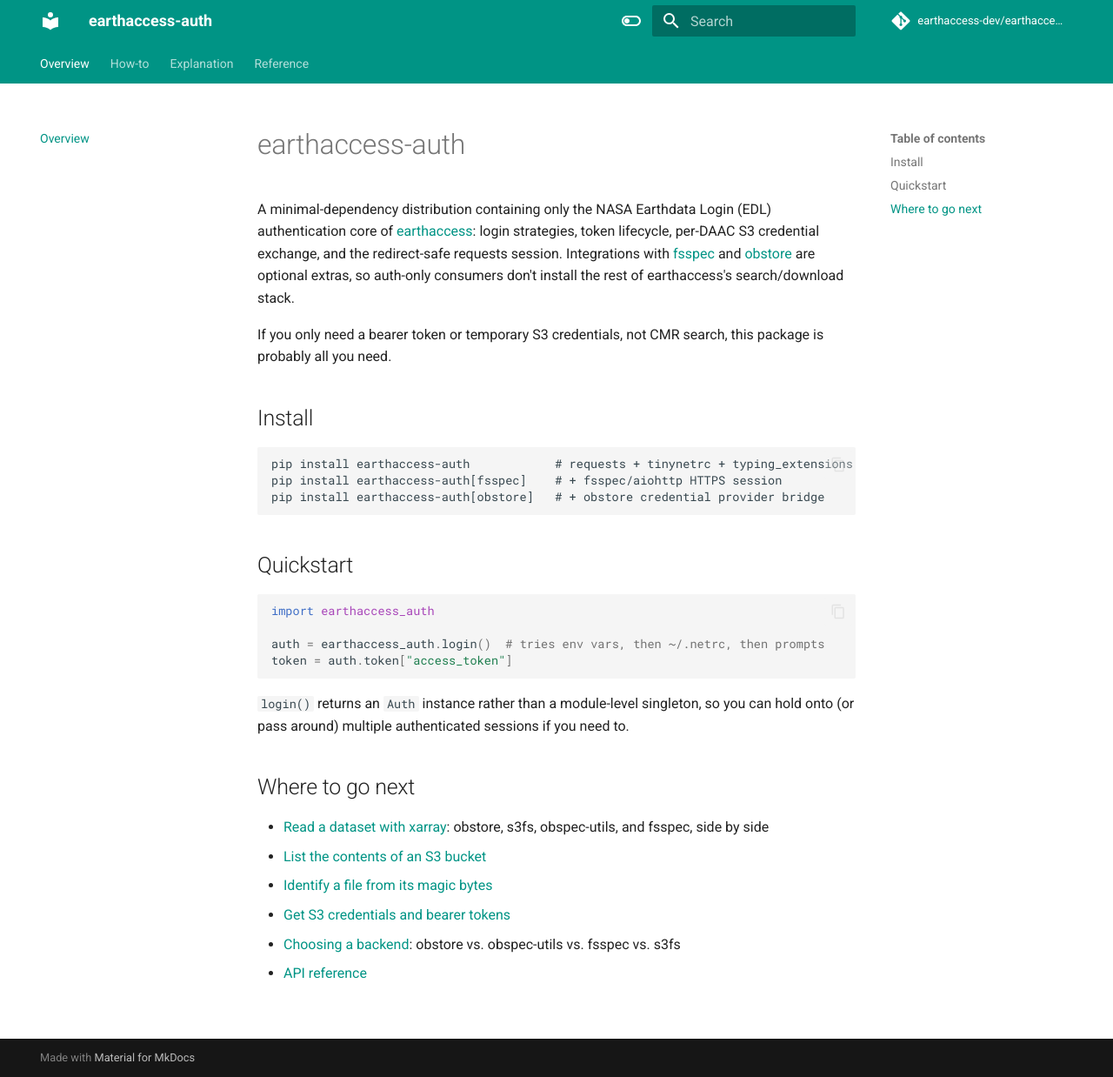
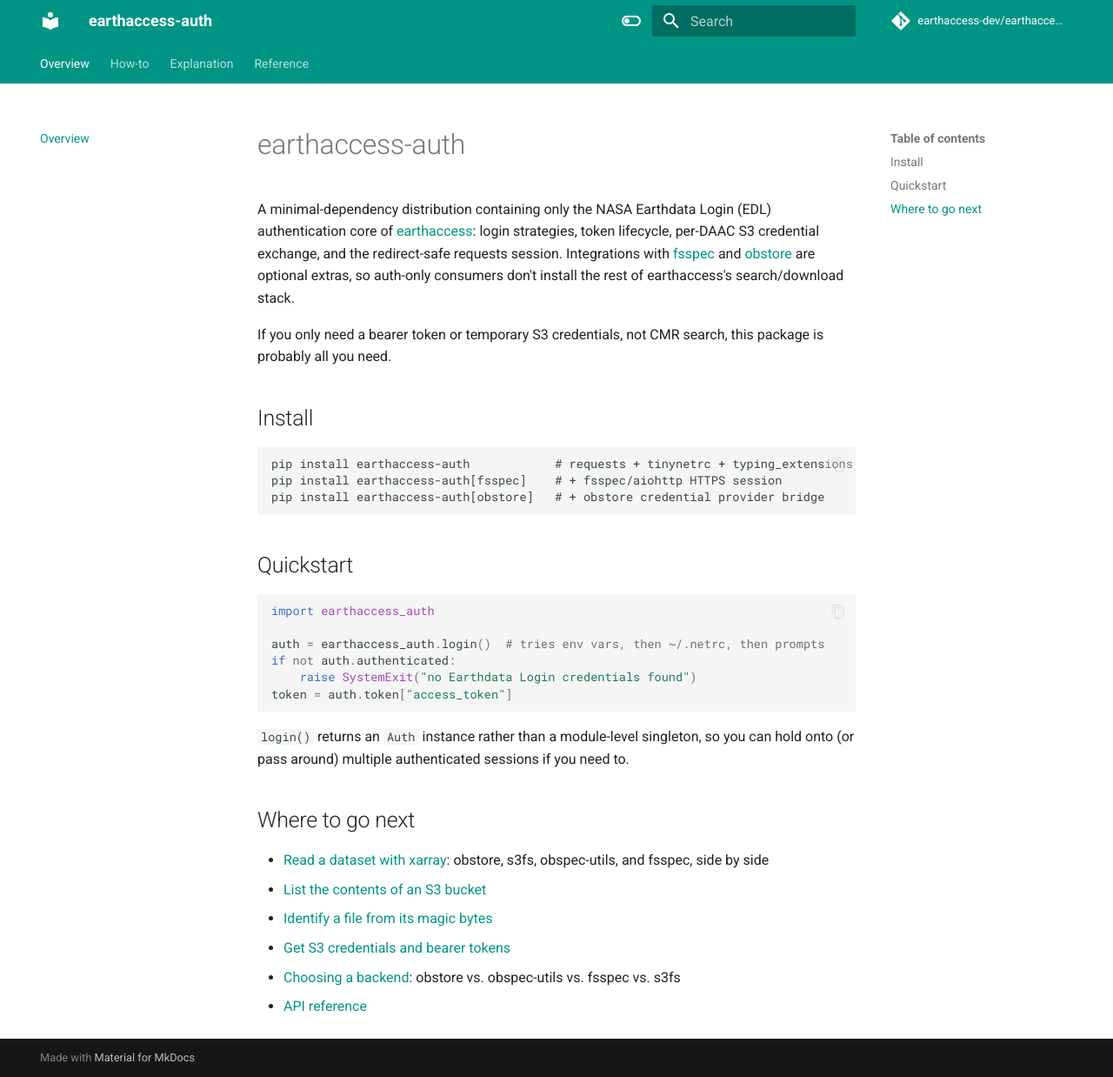
Before and after one commit to earthaccess-dev/earthaccess-auth, an MkDocs documentation site: the page built from docs/index.md, in a window 1280 px wide and 1238 px high. Shown: the whole window at 87% size. Built offline with MkDocs 1.6.1 and Material for MkDocs 9.7.7, drawn with Linux system fonts in a browser that asks for light colours; comment, search, counter and statistics services are not loaded.

Commit message:
docs: check authentication before using the token in the quickstart

````diff
--- a/docs/index.md
+++ b/docs/index.md
@@ -25,6 +25,8 @@
 import earthaccess_auth
 
 auth = earthaccess_auth.login()  # tries env vars, then ~/.netrc, then prompts
+if not auth.authenticated:
+    raise SystemExit("no Earthdata Login credentials found")
 token = auth.token["access_token"]
 ```
 
````
